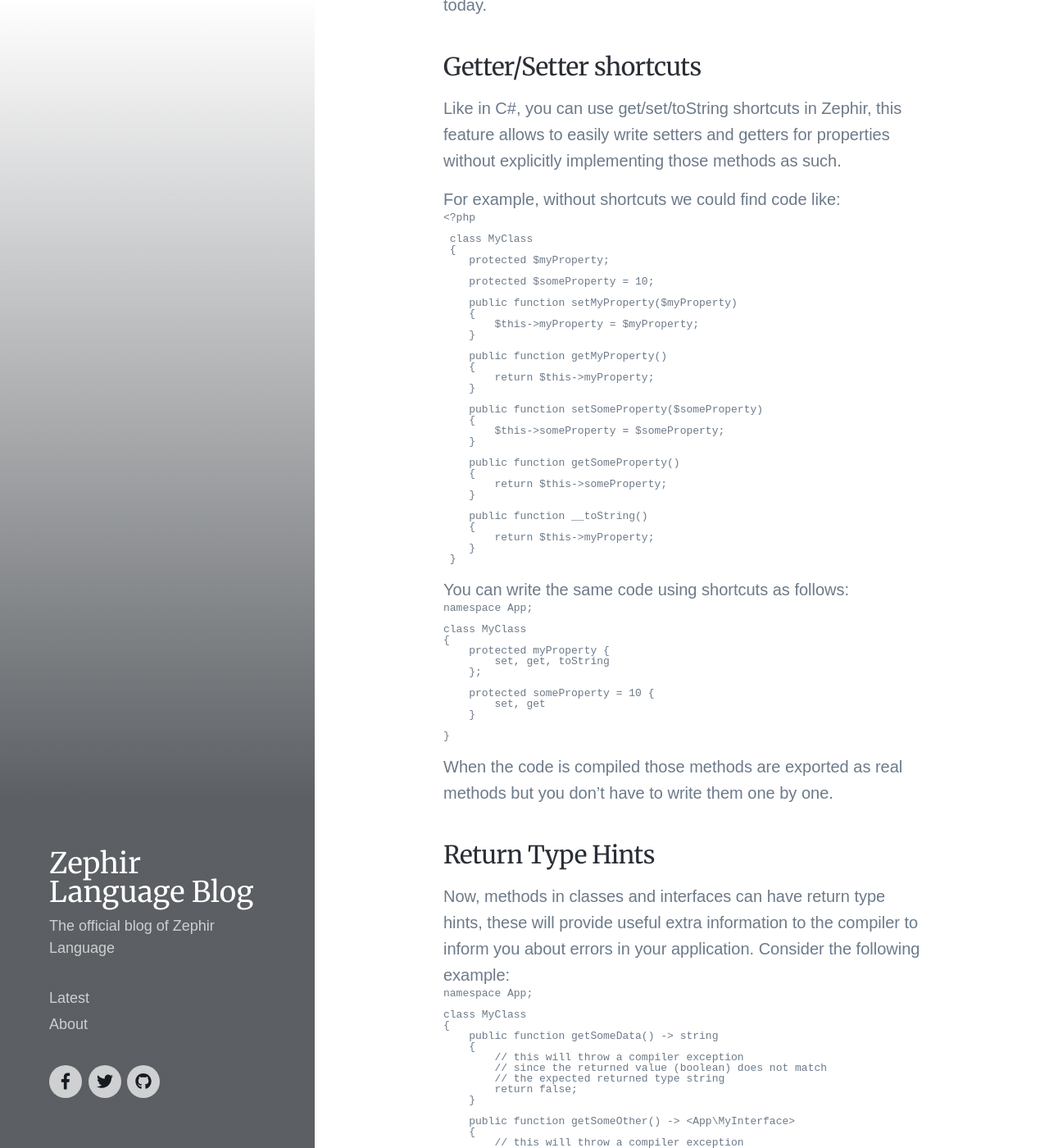
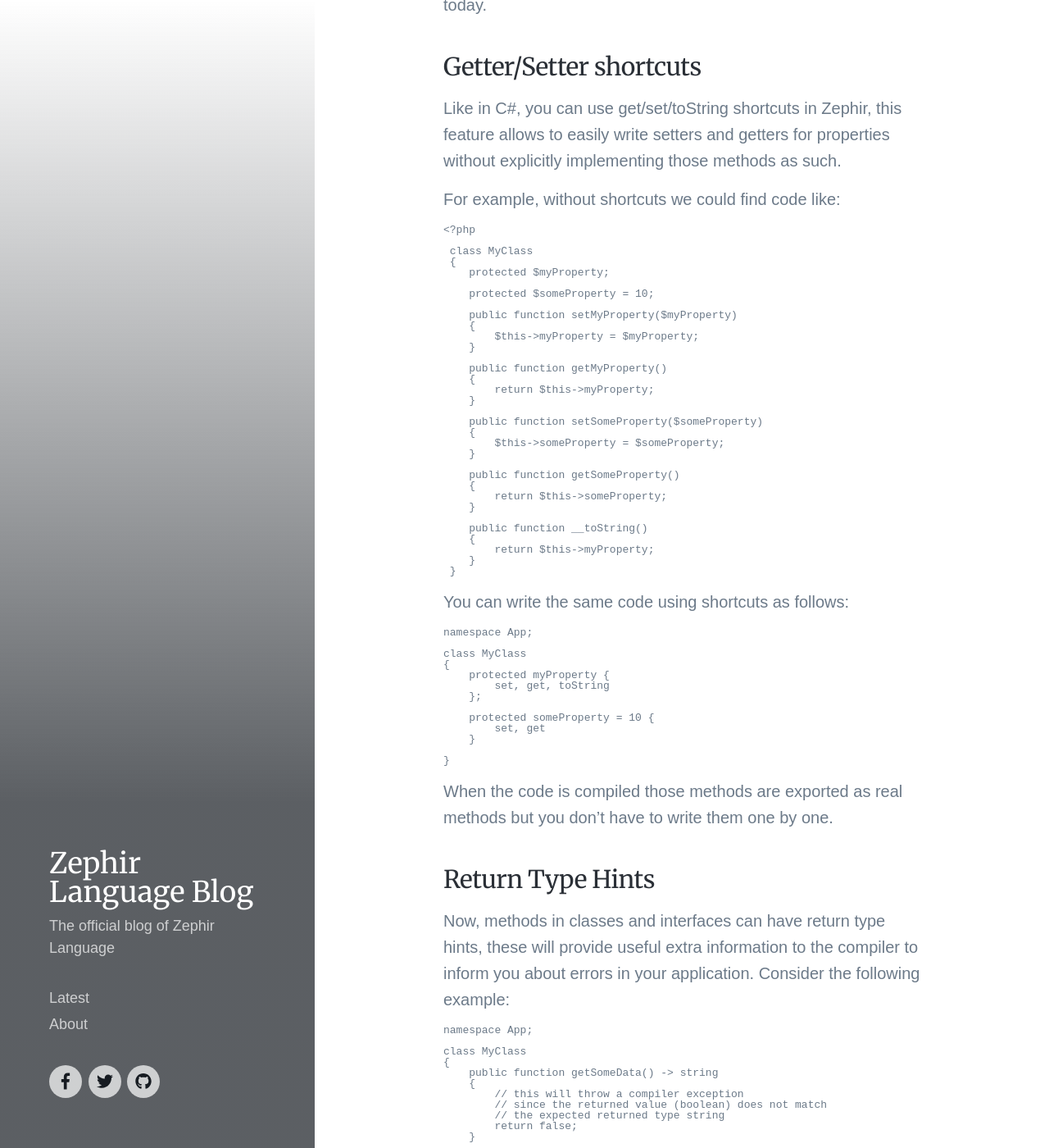
Before and after one commit to zephir-lang/zephir-blog, a Jekyll site: the page built from _posts/2013-09-30-whats-new-in-zephir-ii.md, in a window 1280 px wide and 1400 px high, scrolled down 258 px. Shown: the whole window at 82% size. Built offline with Jekyll 4.4.1, drawn with Linux system fonts in a browser that asks for light colours; nearby versions of some CDN libraries; some web fonts are replaced; a style sheet for code colours, icons or effects is not loaded.

Commit message:
ups syntax block

```diff
--- a/_sass/_includes/_syntax.scss
+++ b/_sass/_includes/_syntax.scss
@@ -67,3 +67,7 @@
 .highlight .vi { color: #bb60d5 } /* Name.Variable.Instance */
 .highlight .vm { color: #bb60d5 } /* Name.Variable.Magic */
 .highlight .il { color: #40a070 } /* Literal.Number.Integer.Long */
+
+pre {
+  margin-top: 15px;
+}
```
